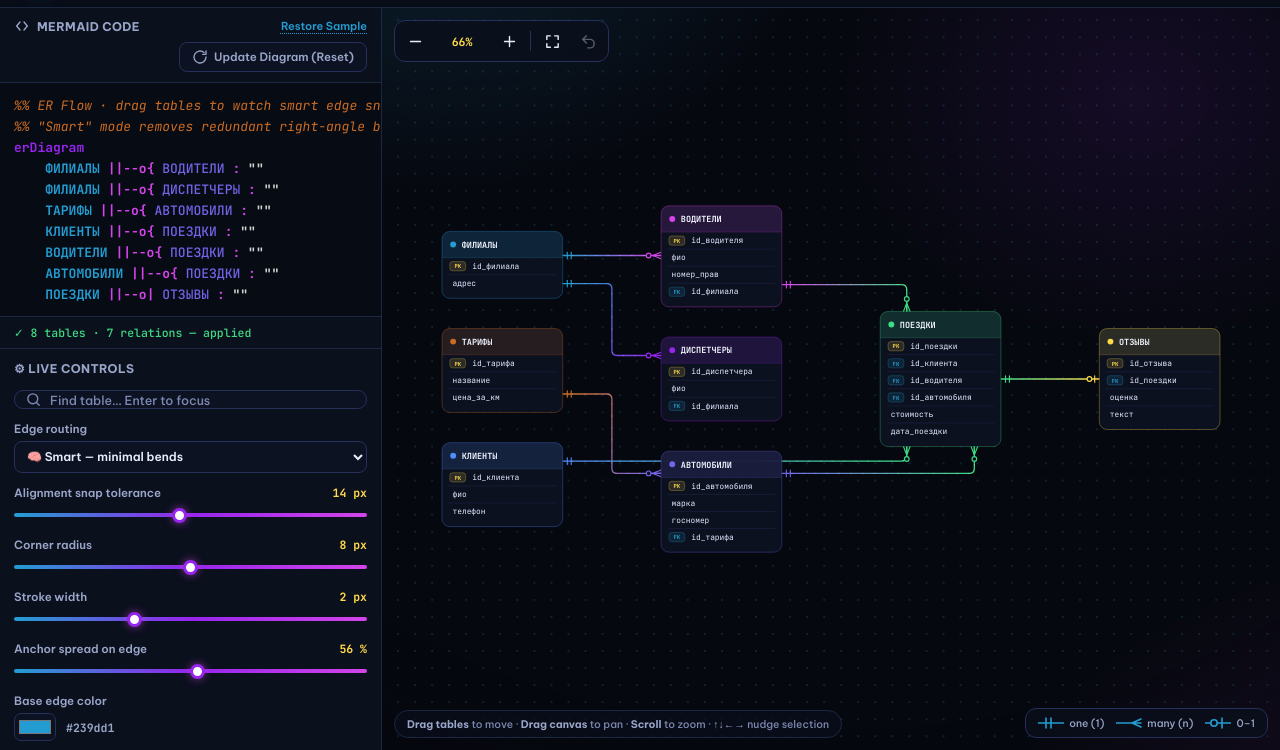
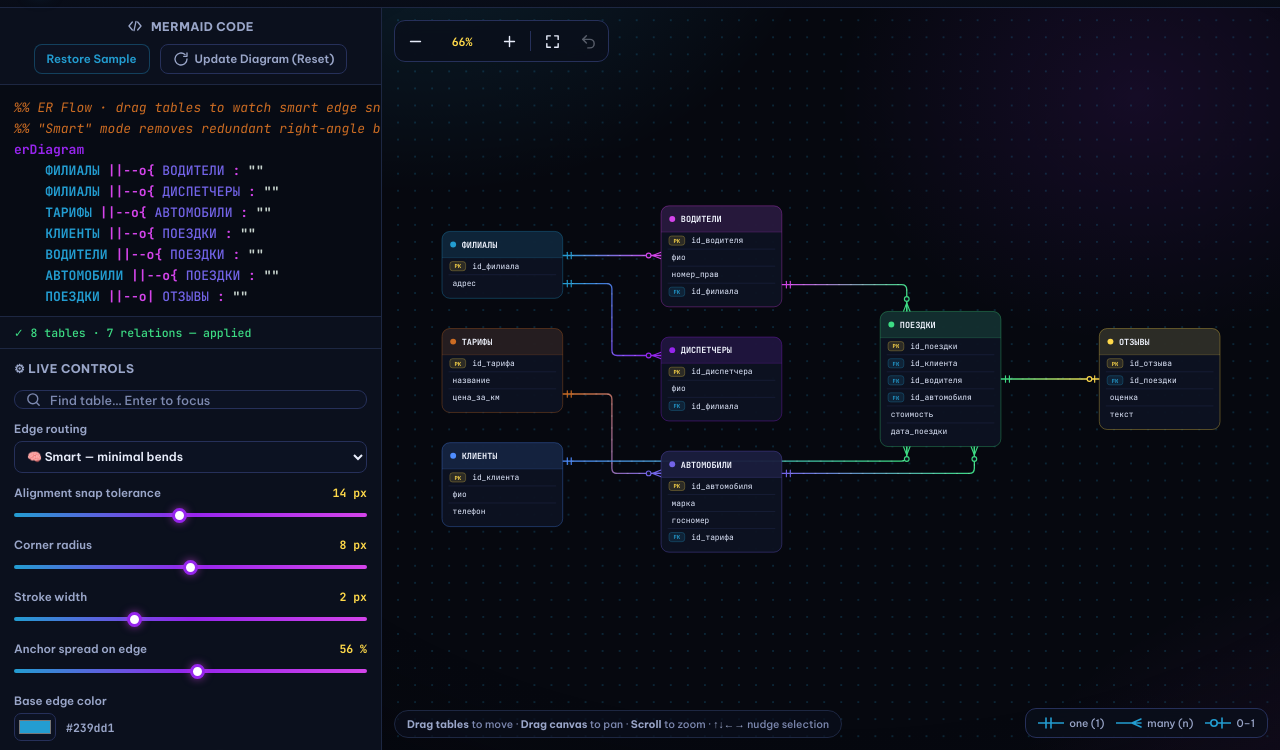
Before and after one commit to ScorpioNov2/er-flow, a plain HTML site: page index.html in a window 1280 px wide. Shown: the part 50-800 px from the top of the page. Drawn offline with Linux system fonts and the light colour scheme.

Commit message:
Enhance UI

```diff
--- a/index.html
+++ b/index.html
@@ -29,14 +29,13 @@ button{font:inherit;color:inherit;background:none;border:0;cursor:pointer}
 button:focus-visible,input:focus-visible,select:focus-visible,textarea:focus-visible{outline:2px solid var(--yellow);outline-offset:2px}
 svg.ic{width:17px;height:17px;stroke:currentColor;fill:none;stroke-width:2;stroke-linecap:round;stroke-linejoin:round;flex:none}
 
-/* PNG icon with graceful inline-SVG fallback (drop files into /icons to override) */
 .ic-pair{display:inline-flex;align-items:center;justify-content:center;width:16px;height:16px;flex:none}
 .ic-pair img{width:16px;height:16px;object-fit:contain;display:block}
 .ic-pair img.failed{display:none}
 .ic-pair .fb{display:none;width:16px;height:16px}
 .ic-pair img.failed ~ .fb{display:block}
 
-/* ── Topbar ─────────────────────────── */
+/* ── Topbar ────────────────────────── */
 .topbar{position:relative;z-index:60;height:58px;display:flex;align-items:center;gap:14px;padding:0 14px;
   background:linear-gradient(180deg,#0c1120,#080c17);border-bottom:1px solid var(--line)}
 .brand{display:flex;align-items:center;gap:10px;min-width:0}
@@ -82,16 +81,24 @@ aside{width:382px;flex:none;display:flex;flex-direction:column;min-height:0;back
 .mini{display:flex;align-items:center;gap:6px;height:30px;padding:0 12px;border-radius:8px;border:1px solid var(--line2);
   background:#0c1222;font:600 11.5px "Be Vietnam Pro";text-transform:none;white-space:nowrap;line-height:1;transition:.15s}
 .mini:hover{border-color:var(--purple);box-shadow:0 0 10px rgba(150,37,237,.35)}
-#btnReset{margin-left:auto;height:30px;flex:none}
+.mini.ghost{color:var(--blue);border-color:#239dd155}
+.mini.ghost:hover{border-color:var(--blue);box-shadow:0 0 10px rgba(35,157,209,.35)}
+
+/* editor header: centered title on its own line, two buttons on a row beneath */
+.editor-head{flex-direction:column;align-items:stretch;gap:10px;flex-wrap:nowrap}
+.eh-title{display:flex;align-items:center;justify-content:center;gap:8px;white-space:nowrap;width:100%}
+.eh-actions{display:flex;align-items:center;justify-content:center;gap:10px;flex-wrap:wrap;width:100%}
+.eh-actions .mini{margin-left:0}
 
 /* editor */
 .sec-editor{flex:1.05 1 46%;min-height:210px;border-bottom:1px solid var(--line)}
 .code-wrap{position:relative;flex:1;min-height:0;background:#070b14}
-/* integer font-size + line-height → caret and highlight never drift apart */
+/* integer metrics + fixed-height line blocks → caret can never drift between lines */
 .code-wrap pre,.code-wrap textarea{
   position:absolute;inset:0;padding:12px 14px;font:500 13px/21px "JetBrains Mono",Consolas,monospace;
   white-space:pre;tab-size:4;letter-spacing:0;border:0;font-variant-ligatures:none}
 .code-wrap pre{overflow:hidden;pointer-events:none;color:#dfe7fb}
+.code-wrap pre .cl{height:21px;line-height:21px;white-space:pre;overflow:visible}
 .code-wrap textarea{overflow:auto;resize:none;background:transparent;color:transparent;caret-color:var(--yellow);outline:none}
 .code-wrap textarea::selection{background:rgba(35,157,209,.3);color:transparent}
 .tok-kw{color:#9625ed;font-weight:700}
@@ -284,17 +291,18 @@ input[type=color]{width:42px;height:28px;border:1px solid var(--line2);border-ra
 <main>
   <aside id="panel">
     <section class="p-sec sec-editor">
-      <div class="p-head">
-        <span class="p-title">
-          <span class="ic-pair"><img src="icons/mermaid.png" alt="" onerror="this.classList.add('failed')"><svg class="ic fb" viewBox="0 0 24 24"><path d="M9 6 4 12l5 6M15 6l5 6-5 6"/></svg></span>
-          Mermaid Code
-        </span>
-        <span class="sp"></span>
-        <button class="linkbtn" id="btnSeed">Restore Sample</button>
-        <button class="mini" id="btnReset">
-          <span class="ic-pair"><img src="icons/reset.png" alt="" onerror="this.classList.add('failed')"><svg class="ic fb" viewBox="0 0 24 24"><path d="M21 12a9 9 0 1 1-3-6.7M21 3v5h-5"/></svg></span>
-          Update Diagram (Reset)
-        </button>
+      <div class="p-head editor-head">
+        <div class="eh-title">
+          <span class="ic-pair"><img src="icons/mermaid.png" alt="" onerror="this.classList.add('failed')"><svg class="ic fb" viewBox="0 0 24 24"><path d="M8 6 3 12l5 6M16 6l5 6-5 6M13.5 5l-3 14"/></svg></span>
+          <span>Mermaid Code</span>
+        </div>
+        <div class="eh-actions">
+          <button class="mini ghost" id="btnSeed">Restore Sample</button>
+          <button class="mini" id="btnReset">
+            <span class="ic-pair"><img src="icons/reset.png" alt="" onerror="this.classList.add('failed')"><svg class="ic fb" viewBox="0 0 24 24"><path d="M21 12a9 9 0 1 1-3-6.7M21 3v5h-5"/></svg></span>
+            Update Diagram (Reset)
+          </button>
+        </div>
       </div>
       <div class="code-wrap">
         <pre id="hl" aria-hidden="true"></pre>
@@ -545,11 +553,13 @@ function parse(src){
   return {tables,rels,errors,used};
 }
 
-/* ═══════════════ EDITOR HIGHLIGHT ═══════════════ */
+/* ═══════════════ EDITOR HIGHLIGHT ═══════════════
+   Each source line is emitted as a fixed-height block so the highlight
+   grid can never drift away from the textarea's own caret grid.        */
 function highlight(src,used){
   const entCls=n=>used.has(n)?"tok-ent":"tok-unused";
   let block=false;
-  return src.split("\n").map(raw=>{
+  const lines=src.split("\n").map(raw=>{
     let code=raw,com="";
     let inQ=false;
     for(let i=0;i<raw.length-1;i++){ const c=raw[i];
@@ -591,7 +601,8 @@ function highlight(src,used){
       return html+comHtml;
     }
     return esc(code)+comHtml;
-  }).join("\n")+"\n";
+  });
+  return lines.map(h=>`<div class="cl">${h}</div>`).join("")+`<div class="cl"></div>`;
 }
 function refreshHL(){ hlPre.innerHTML=highlight(ta.value,state.used); hlPre.scrollTop=ta.scrollTop; hlPre.scrollLeft=ta.scrollLeft; }
 ta.addEventListener("scroll",()=>{hlPre.scrollTop=ta.scrollTop;hlPre.scrollLeft=ta.scrollLeft;});
```
